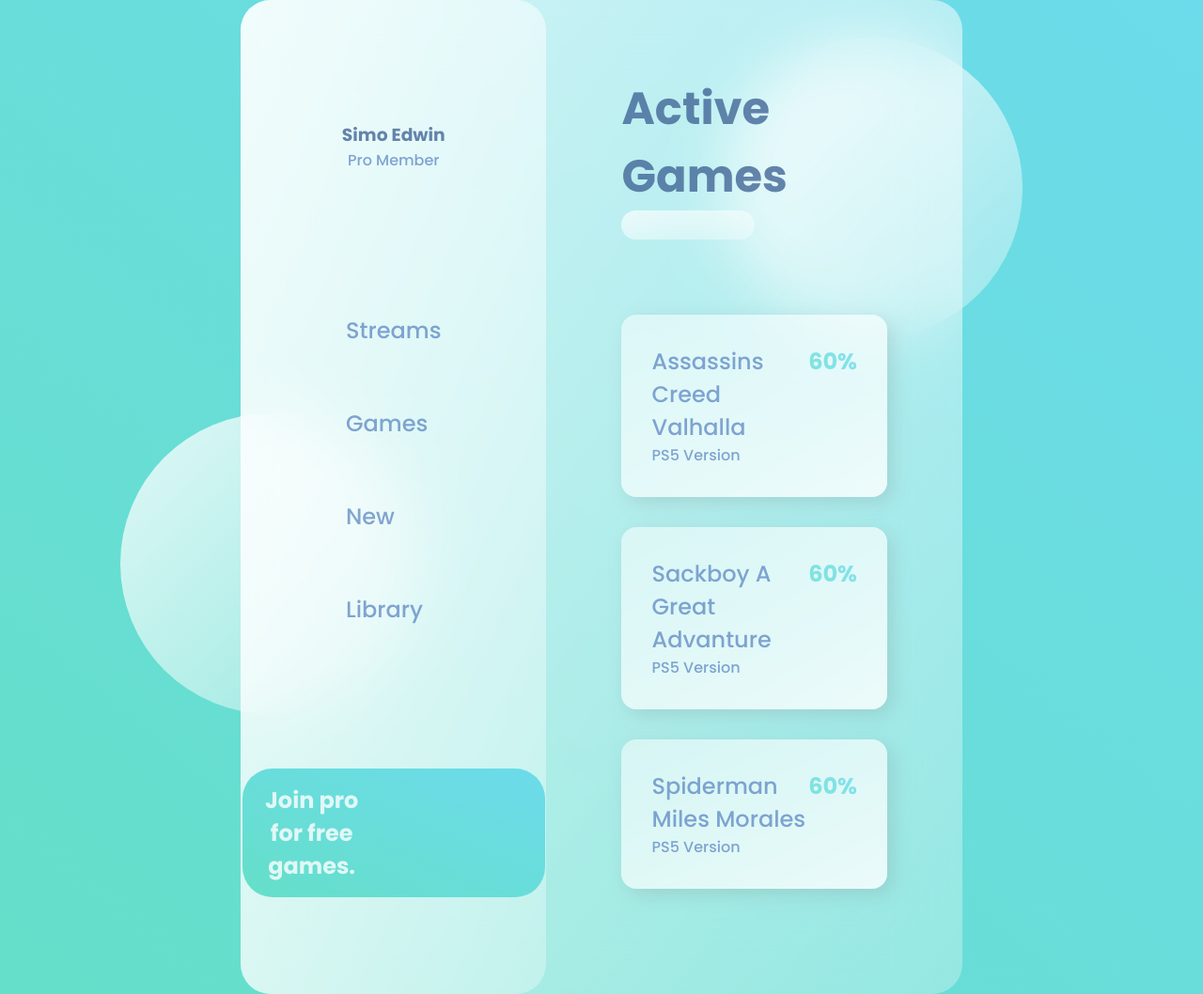
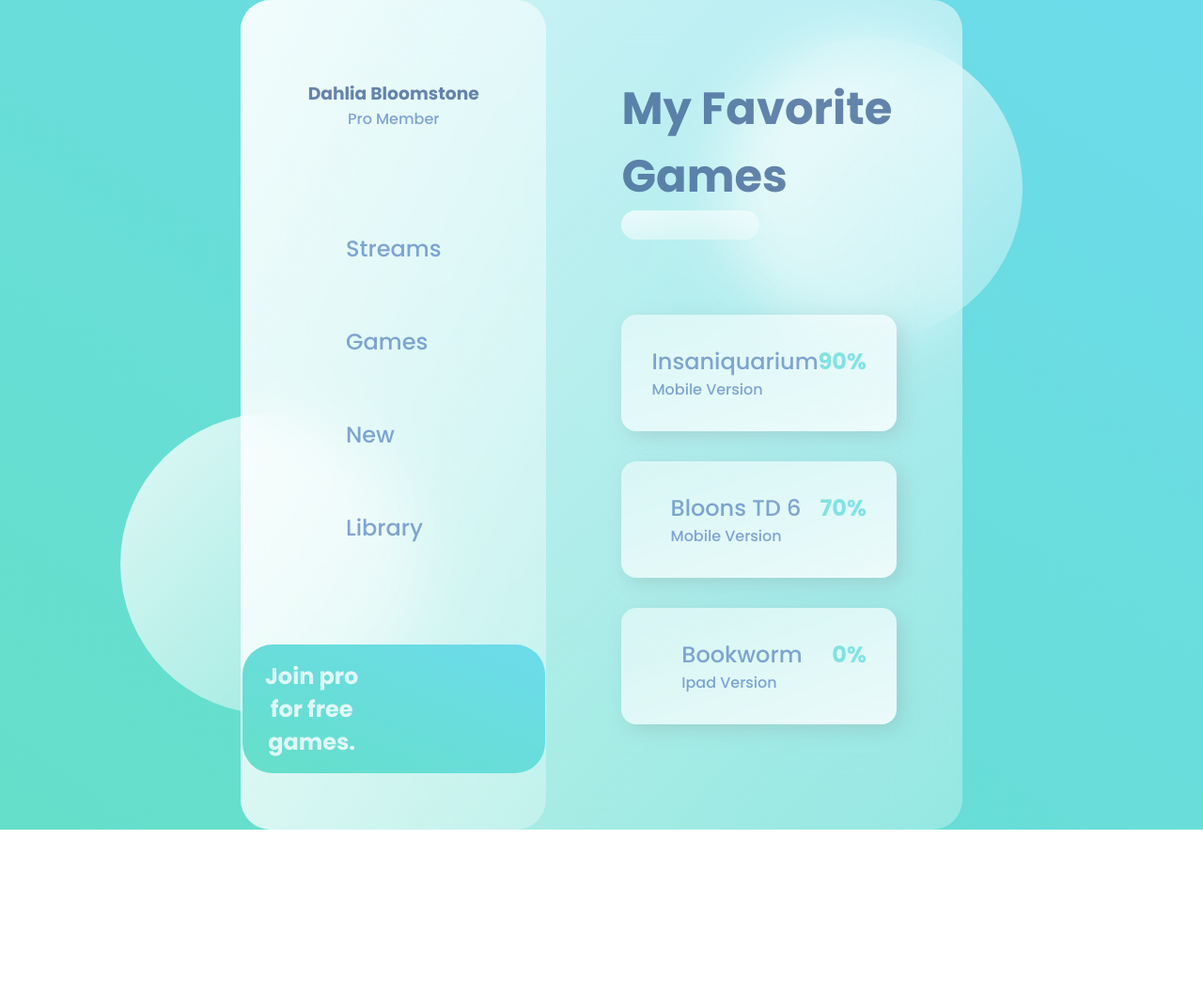
Before and after one commit to DahliaBloomstone/Glass-Website, a plain HTML site: page index.html in a window 1280 px wide. Shown: the whole page at 94% size. After the commit the page ends 883 px from the top, so only its background shows below. Drawn offline with Linux system fonts and the light colour scheme.

Commit message:
changed text

```diff
--- a/index.html
+++ b/index.html
@@ -17,7 +17,7 @@
         <div class="dashboard">
           <div class="user">
             <img src="./images/avatar.png" alt="" />
-            <h3>Simo Edwin</h3>
+            <h3>Dahlia Bloomstone</h3>
             <p>Pro Member</p>
           </div>
           <div class="links">
@@ -45,36 +45,36 @@
         </div>
         <div class="games">
           <div class="status">
-            <h1>Active Games</h1>
+            <h1>My Favorite Games</h1>
             <input type="text" />
           </div>
           <div class="cards">
             <div class="card">
               <img src="./images/assassins.png" alt="" />
               <div class="card-info">
-                <h2>Assassins Creed Valhalla</h2>
-                <p>PS5 Version</p>
+                <h2>Insaniquarium</h2>
+                <p>Mobile Version</p>
                 <div class="progress"></div>
               </div>
-              <h2 class="percentage">60%</h2>
+              <h2 class="percentage">90%</h2>
             </div>
             <div class="card">
               <img src="./images/sackboy.png" alt="" />
               <div class="card-info">
-                <h2>Sackboy A Great Advanture</h2>
-                <p>PS5 Version</p>
+                <h2>Bloons TD 6</h2>
+                <p>Mobile Version</p>
                 <div class="progress"></div>
               </div>
-              <h2 class="percentage">60%</h2>
+              <h2 class="percentage">70%</h2>
             </div>
             <div class="card">
               <img src="./images/spiderman.png" alt="" />
               <div class="card-info">
-                <h2>Spiderman Miles Morales</h2>
-                <p>PS5 Version</p>
+                <h2>Bookworm</h2>
+                <p>Ipad Version</p>
                 <div class="progress"></div>
               </div>
-              <h2 class="percentage">60%</h2>
+              <h2 class="percentage">0%</h2>
             </div>
           </div>
         </div>
```
